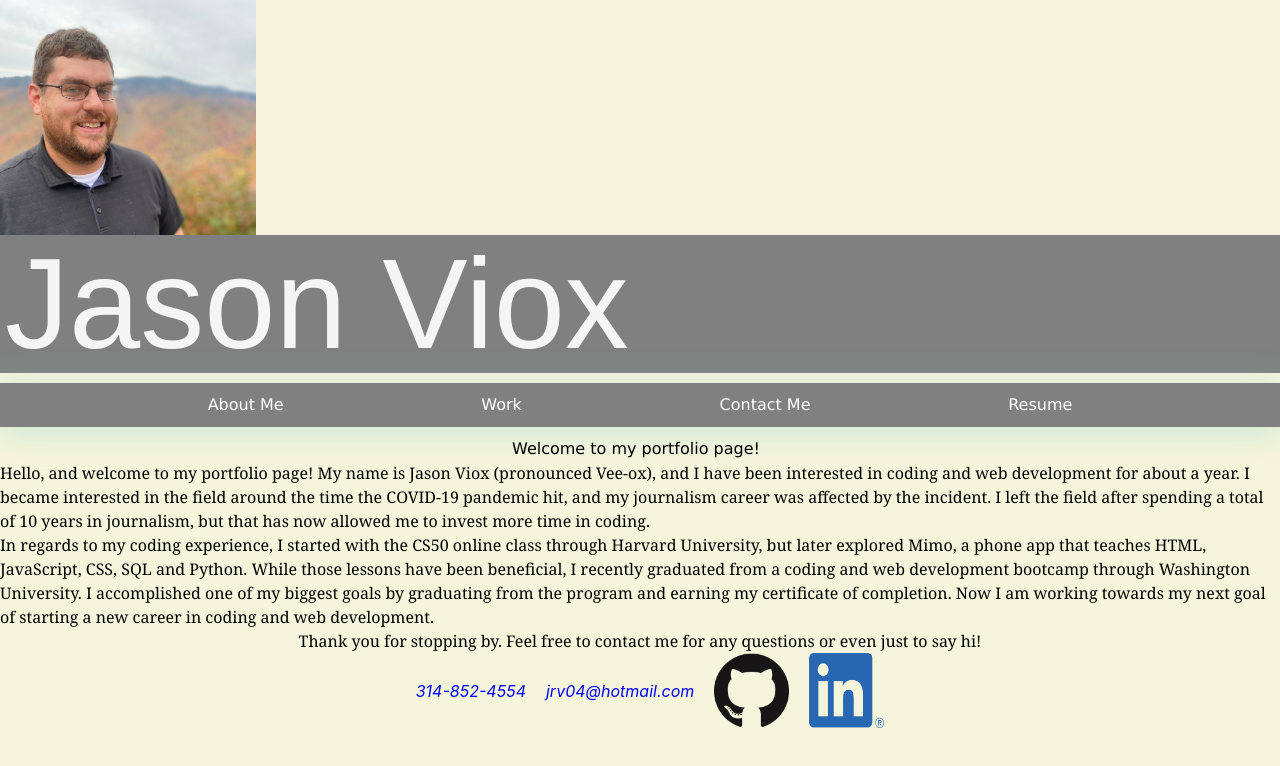
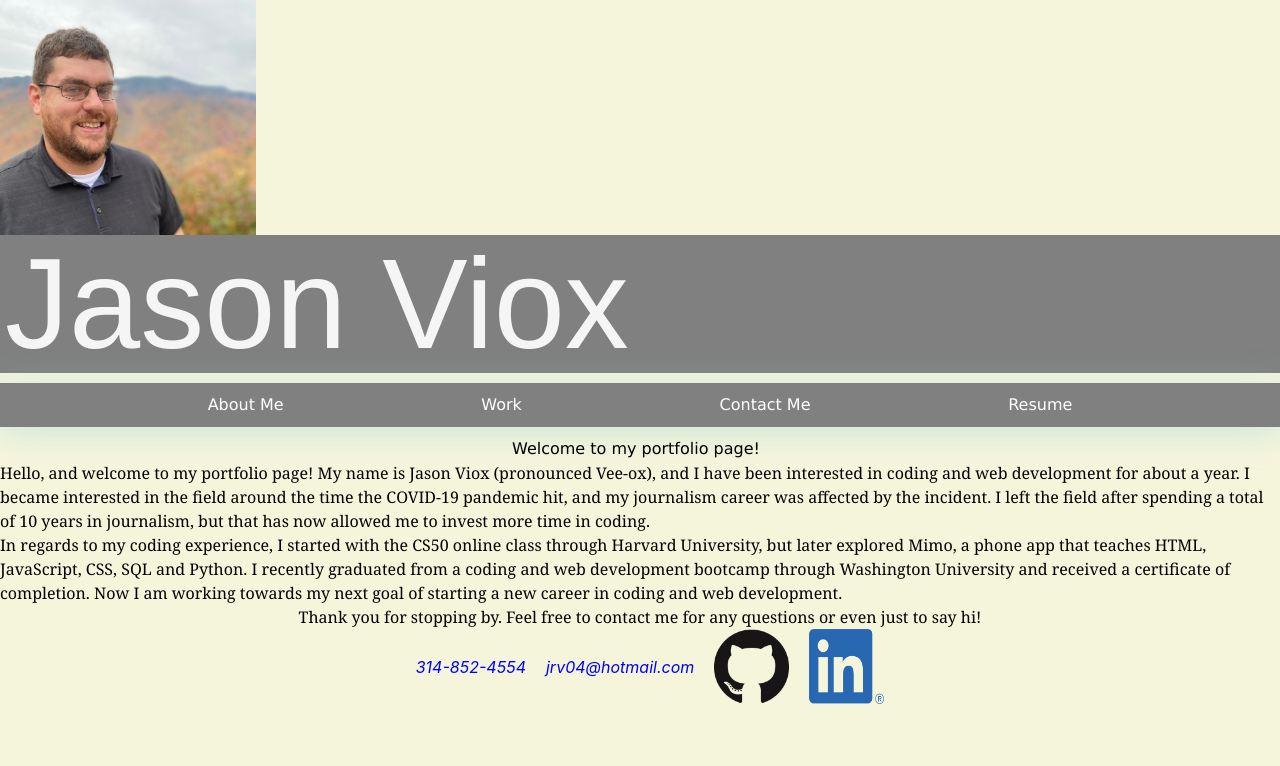
Before and after one commit to jrv7104/react-portfolio, a React (Create React App) app: page / in a window 1280 px wide. Shown: the top 766 px of the page. Built offline with nearby package versions, Linux system fonts and the light colour scheme.

Commit message:
Reedit about.js section

```diff
--- a/src/assets/components/About.js
+++ b/src/assets/components/About.js
@@ -8,7 +8,7 @@ function About() {
     </div>
     <div>
         <p>Hello, and welcome to my portfolio page! My name is Jason Viox (pronounced Vee-ox), and I have been interested in coding and web development for about a year. I became interested in the field around the time the COVID-19 pandemic hit, and my journalism career was affected by the incident. I left the field after spending a total of 10 years in journalism, but that has now allowed me to invest more time in coding.</p>
-        <p>In regards to my coding experience, I started with the CS50 online class through Harvard University, but later explored Mimo, a phone app that teaches HTML, JavaScript, CSS, SQL and Python. While those lessons have been beneficial, I recently  graduated from a coding and web development bootcamp through Washington University. I accomplished one of my biggest goals by graduating from the program and earning my certificate of completion. Now I am working towards my next goal of starting a new career in coding and web development.</p>
+        <p>In regards to my coding experience, I started with the CS50 online class through Harvard University, but later explored Mimo, a phone app that teaches HTML, JavaScript, CSS, SQL and Python. I recently  graduated from a coding and web development bootcamp through Washington University and received a certificate of completion. Now I am working towards my next goal of starting a new career in coding and web development.</p>
         <p>Thank you for stopping by. Feel free to contact me for any questions or even just to say hi!</p>
     </div>
 </section>
```
